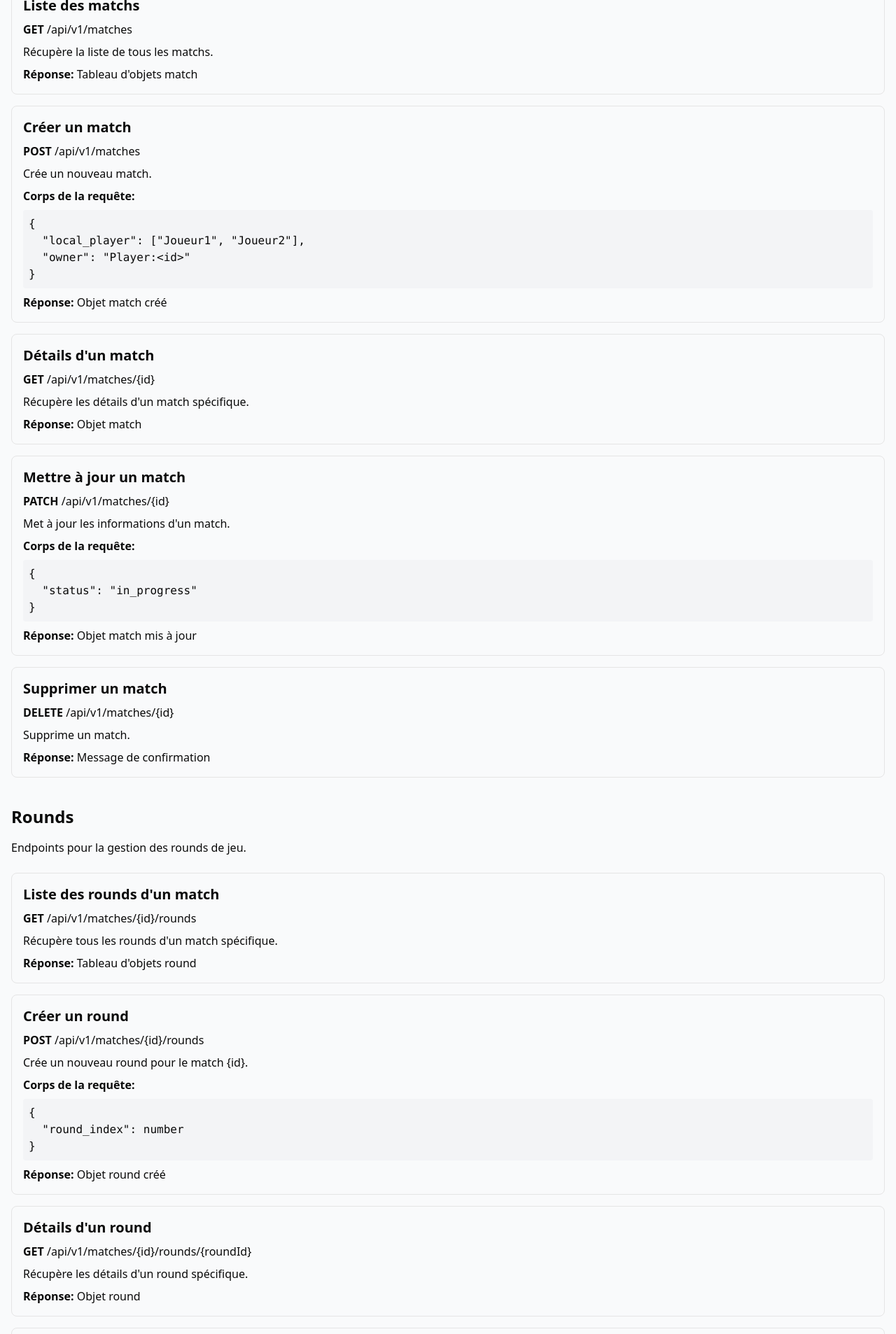
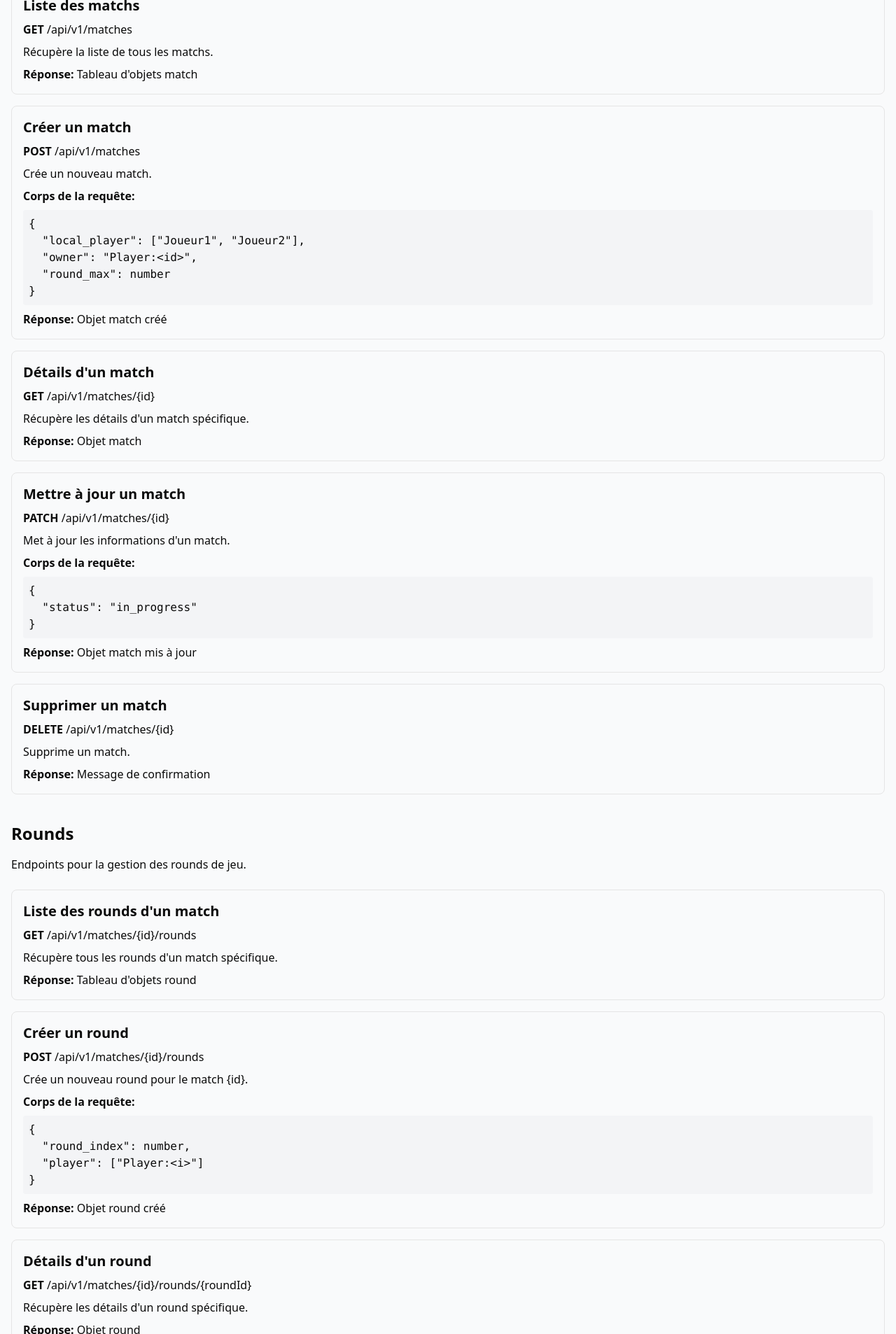
Before and after one commit to ZeyKra/Txek-api, a Next.js app: page /documentation in a window 1280 px wide. Shown: the part 1653-3559 px from the top of the page at 70% size. Built offline with nearby package versions, Linux system fonts and the light colour scheme.

Commit message:
[UPDATE] Api documentation

```diff
--- a/app/documentation/api-data.ts
+++ b/app/documentation/api-data.ts
@@ -82,7 +82,8 @@ export const apiDocumentation: ApiSection[] = [
         description: "Crée un nouveau match.",
         requestBody: `{
   "local_player": ["Joueur1", "Joueur2"],
-  "owner": "Player:<id>"
+  "owner": "Player:<id>",
+  "round_max": number
 }`,
         response: "Objet match créé",
       },
@@ -129,7 +130,8 @@ export const apiDocumentation: ApiSection[] = [
         path: "/api/v1/matches/{id}/rounds",
         description: "Crée un nouveau round pour le match {id}.",
         requestBody: `{
-  "round_index": number
+  "round_index": number,
+  "player": ["Player:<i>"]
 }`,
         response: "Objet round créé",
       },
```
